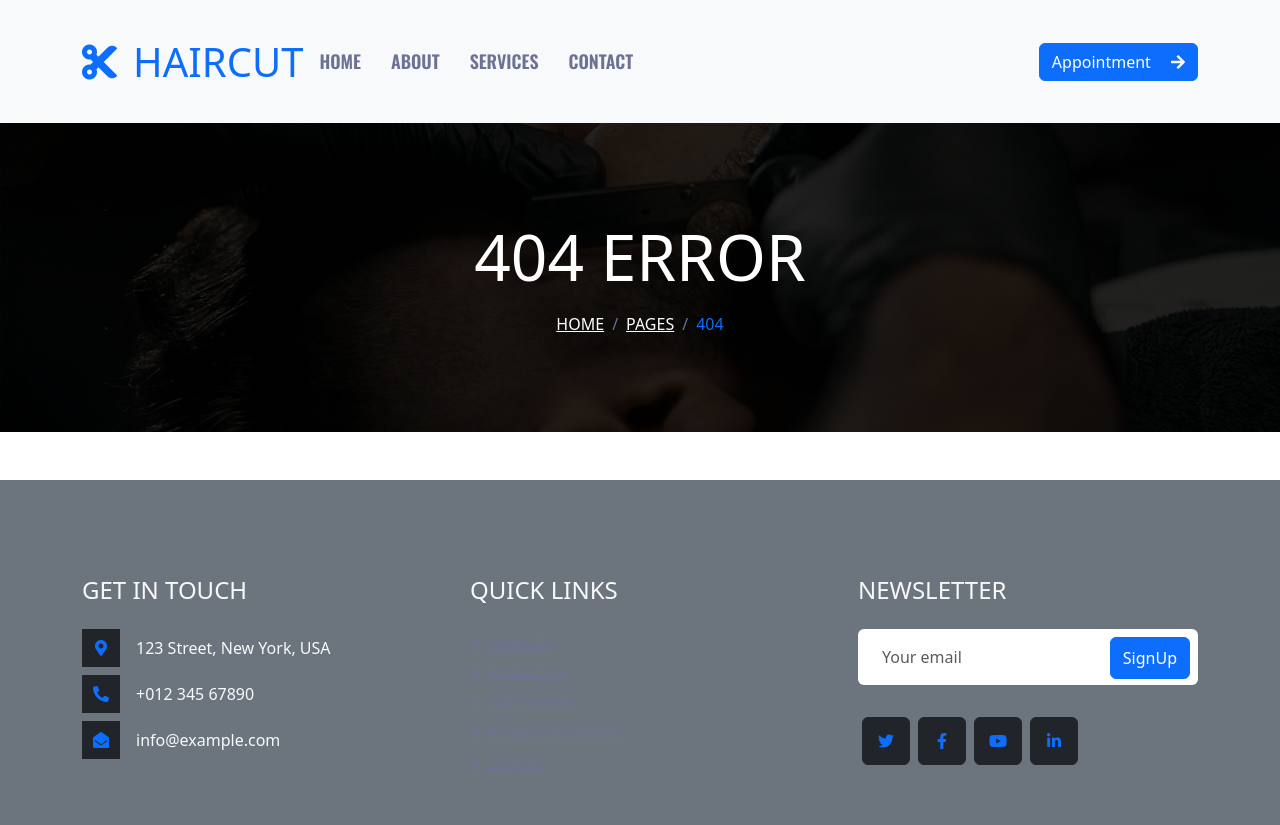
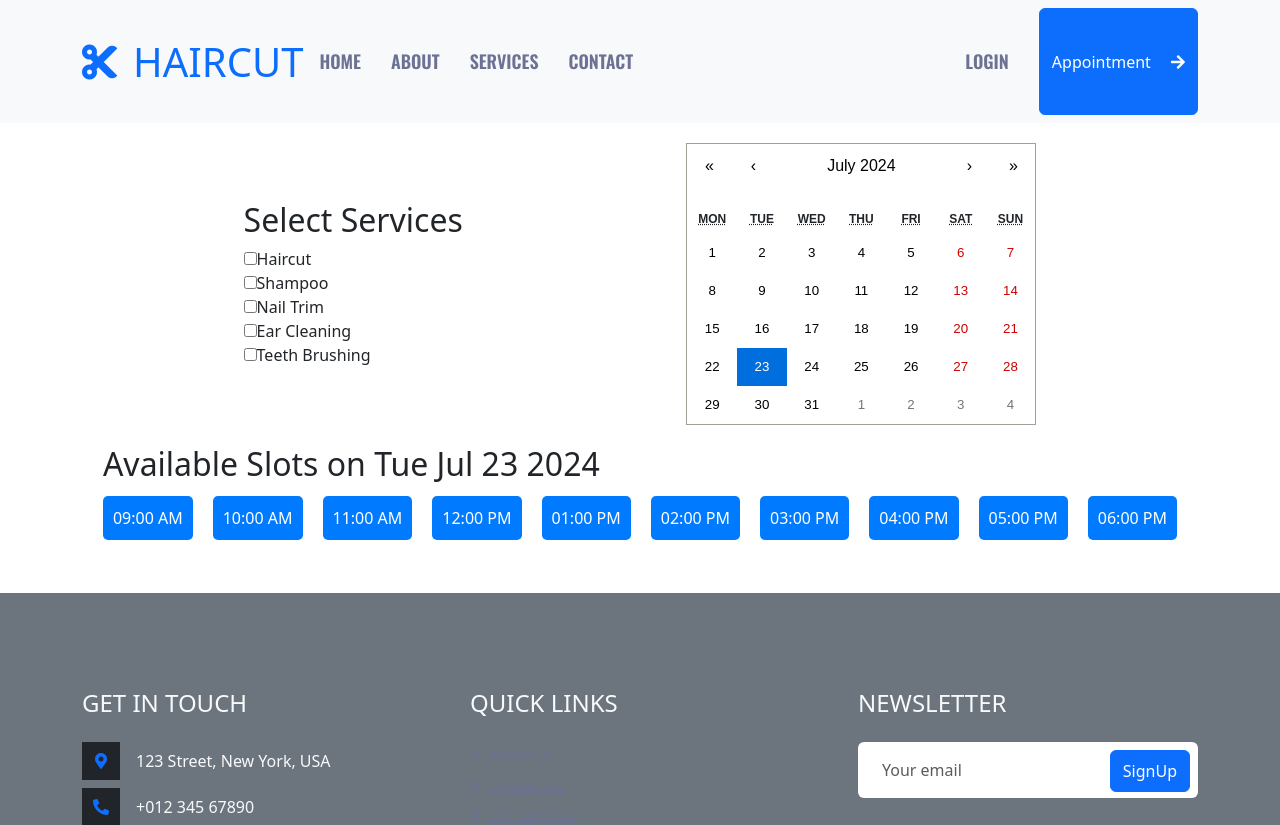
Before and after one commit to IIvanina/React-Project, a React (Vite) app in the folder client/: page /calendar in a window 1280 px wide. Shown: the top 825 px of the page. Built offline with nearby package versions, Linux system fonts and the light colour scheme.

Commit message:
add calendar and booking services

```diff
--- a/client/package.json
+++ b/client/package.json
@@ -11,9 +11,12 @@
   },
   "dependencies": {
     "bootstrap": "^5.3.3",
+    "date-fns": "^3.6.0",
+    "moment": "^2.30.1",
     "owl.carousel": "^2.3.4",
     "react": "^18.2.0",
     "react-bootstrap": "^2.10.4",
+    "react-calendar": "^5.0.0",
     "react-dom": "^18.2.0",
     "react-router-dom": "^6.25.1",
     "react-slick": "^0.30.2",
--- a/client/src/App.jsx
+++ b/client/src/App.jsx
@@ -10,13 +10,14 @@ import Testimonial from "./components/Testimonial.jsx";
 import NotFound from "./components/NotFound.jsx";
 import SignIn from "./components/SignIn.jsx";
 import Registration from "./components/Registration.jsx";
+import BookingCalendar from "./components/BookingCalendar.jsx";
 
 function App() {
 
 	return (
 		<>
 			<Header/>
-
+			{/* <BookingCalendar /> */}
 			<Routes>
 				<Route path="/" element={<Carousel />} />
 				<Route path="/about" element={<About />} />
@@ -24,6 +25,7 @@ function App() {
 				<Route path="/open" element={<WorkingHour />} />
 				<Route path="/testimonial" element={<Testimonial />} />
 				<Route path="/contact" element={<Contact />} />
+				<Route path="/calendar" element={<BookingCalendar />} />
 				{/* <Route path="/registration" element={<Registration />} /> */}
 				<Route path="*" element={<NotFound />} />
 			</Routes>
--- /dev/null
+++ b/client/src/components/BookingCalendar.css
@@ -0,0 +1,38 @@
+/* src/components/BookingCalendar.css */
+
+.booking-calendar {
+    display: flex;
+    flex-direction: row;
+    align-items: center;
+    margin: 20px;
+    flex-wrap: wrap;
+    justify-content: space-evenly;
+}
+
+.time-slots {
+    margin-top: 20px;
+}
+
+.time-slots div {
+    display: flex;
+    flex-wrap: wrap;
+    justify-content: flex-start;
+    gap: 20px;
+}
+
+.time-slots span {
+    margin: 5px 0;
+}
+
+.time-slots button {
+    padding: 10px;
+    background-color: #007BFF;
+    color: white;
+    border: none;
+    border-radius: 5px;
+    cursor: pointer;
+}
+
+.time-slots button:hover {
+    background-color: #0056b3;
+}
--- /dev/null
+++ b/client/src/components/BookingCalendar.jsx
@@ -0,0 +1,85 @@
+import React, { useState } from 'react';
+import Calendar from 'react-calendar';
+import 'react-calendar/dist/Calendar.css';
+import './BookingCalendar.css';
+import { create } from '../services/bookingService';
+
+const services = [
+    'Haircut',
+    'Shampoo',
+    'Nail Trim',
+    'Ear Cleaning',
+    'Teeth Brushing'
+];
+
+export default function BookingCalendar() {
+    const [selectedDate, setSelectedDate] = useState(new Date());
+    const [selectedServices, setSelectedServices] = useState([]);
+    const [bookings, setBookings] = useState([]);
+
+    const onDateChange = (date) => {
+        setSelectedDate(date);
+    };
+
+    const onServiceChange = (event) => {
+        const { value, checked } = event.target;
+        if (checked) {
+            setSelectedServices([...selectedServices, value]);
+        } else {
+            setSelectedServices(selectedServices.filter(service => service !== value));
+        }
+    };
+
+    const bookSlot = async (slot) => {
+        const bookingData = {
+            date: selectedDate,
+            time: slot,
+            services: selectedServices
+        };
+
+        try {
+            const result = await create(bookingData);
+            setBookings([...bookings, result]);
+            alert(`Booking confirmed for ${selectedDate.toDateString()} at ${slot}`);
+        } catch (error) {
+            console.error('Error creating booking:', error);
+            alert('Failed to book slot. Please try again.');
+        }
+    };
+
+    return (
+        <div className="booking-calendar">
+            <div className="service-selection">
+                <h2>Select Services</h2>
+                {services.map(service => (
+                    <div key={service}>
+                        <input
+                            type="checkbox"
+                            id={service}
+                            value={service}
+                            onChange={onServiceChange}
+                        />
+                        <label htmlFor={service}>{service}</label>
+                    </div>
+                ))}
+            </div>
+            <Calendar
+                onChange={onDateChange}
+                value={selectedDate}
+            />
+            <div className="time-slots">
+                <h2>Available Slots on {selectedDate.toDateString()}</h2>
+                <div className="slots">
+                    {['09:00 AM', '10:00 AM', '11:00 AM', '12:00 PM', '01:00 PM', '02:00 PM', '03:00 PM', '04:00 PM', '05:00 PM', '06:00 PM'].map((slot) => (
+                        <span key={slot}>
+                            <button onClick={() => bookSlot(slot)}>
+                                {slot}
+                            </button>
+                        </span>
+                    ))}
+                </div>
+            </div>
+
+        </div>
+    );
+}
--- a/client/src/components/Header.jsx
+++ b/client/src/components/Header.jsx
@@ -37,9 +37,12 @@ export default function Header({
                             <Nav.Link as={Link} to="contact">Contact</Nav.Link>
                         </Nav>
                         <Nav>
+                            {/* <Nav.Link as={Link} to="#" onClick={() => setModalShow(true)}>Login</Nav.Link> */}
+                            <Nav.Link as={Link} to="calendar" >Login</Nav.Link>
                             <Button variant="primary" onClick={() => setModalShow(true)}>
                                 Appointment <i className="fa fa-arrow-right ms-3"></i>
                             </Button>
+
                         </Nav>
                     </Navbar.Collapse>
                 </Container>
--- /dev/null
+++ b/client/src/services/bookingService.js
@@ -0,0 +1,15 @@
+
+const baseUrl = 'http://localhost:3030/jsonstore'
+
+export const create = async (data) => {
+    const responce = await fetch (`${baseUrl}/booking`, {
+        method: 'POST',
+        headers: {
+            'content-type': 'application/json'
+        },
+        body: JSON.stringify(data)
+    });
+
+    const result = await responce.json();
+    return result
+}
```
Also changed, not shown: 1 other file (tests, documents, lock files or other folders).
